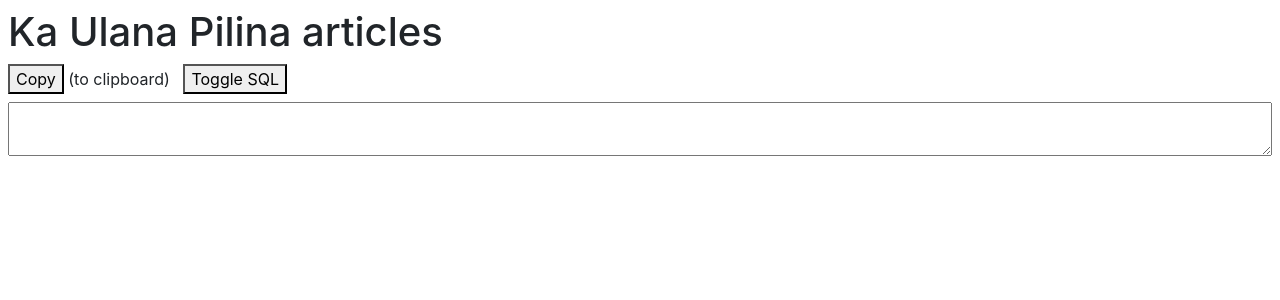
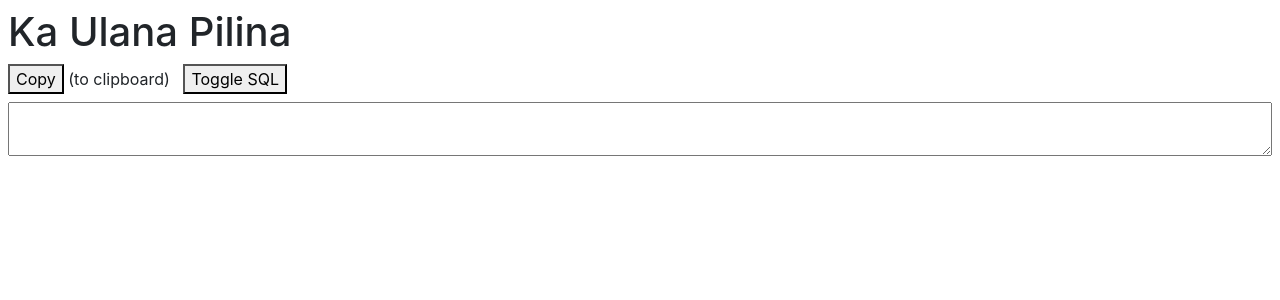
Before and after one commit to avisitor/laana, a PHP site: page /extractCB.php?title=1 in a window 1280 px wide. Shown: the top 300 px of the page. Run offline with PHP 8.4, Linux system fonts and the light colour scheme; data that the repository does not hold is empty; some libraries are stand-ins or nearby versions.

Commit message:
Remove 'articles' from title

```diff
--- a/extractBase.php
+++ b/extractBase.php
@@ -16,7 +16,7 @@ $sourceLink = $source['link'] ?: '';
       <meta http-equiv="Content-Type" content="text/html; charset=UTF-8">
       <meta name="viewport" content="width=device-width, initial-scale=1.0">
 
-      <title><?=$sourceName?> articles</title>
+      <title><?=$sourceName?></title>
 
      <link href="https://cdnjs.cloudflare.com/ajax/libs/twitter-bootstrap/4.4.1/css/bootstrap.min.css" rel="stylesheet">
       <link rel="stylesheet" type="text/css" href="./static/main.css">
@@ -104,7 +104,7 @@ $sourceLink = $source['link'] ?: '';
      </script>
    </head>
    <body>
-     <h1><?=$sourceName?> articles</h1>
+     <h1><?=$sourceName?></h1>
 
 <?php
 $text = "";
```
